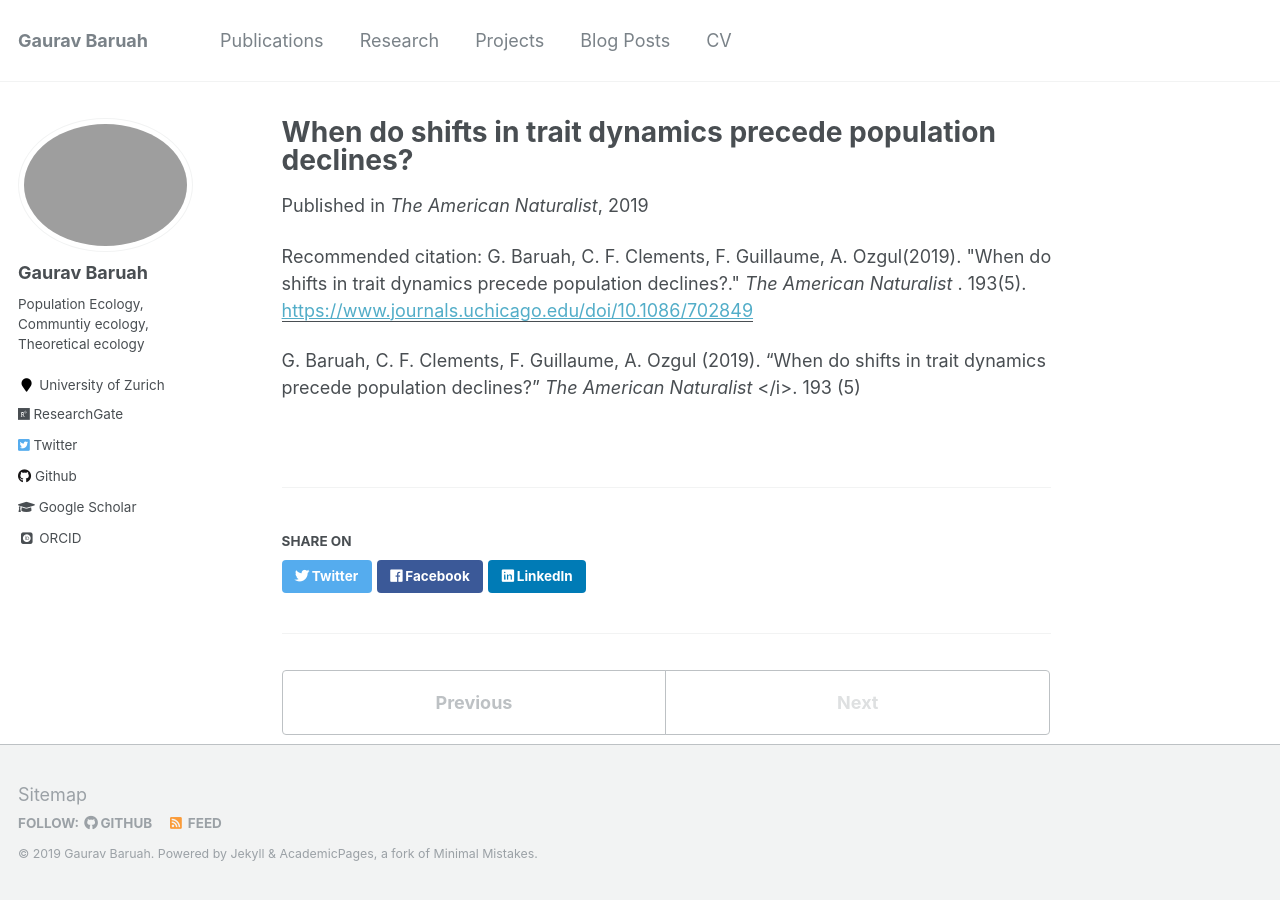
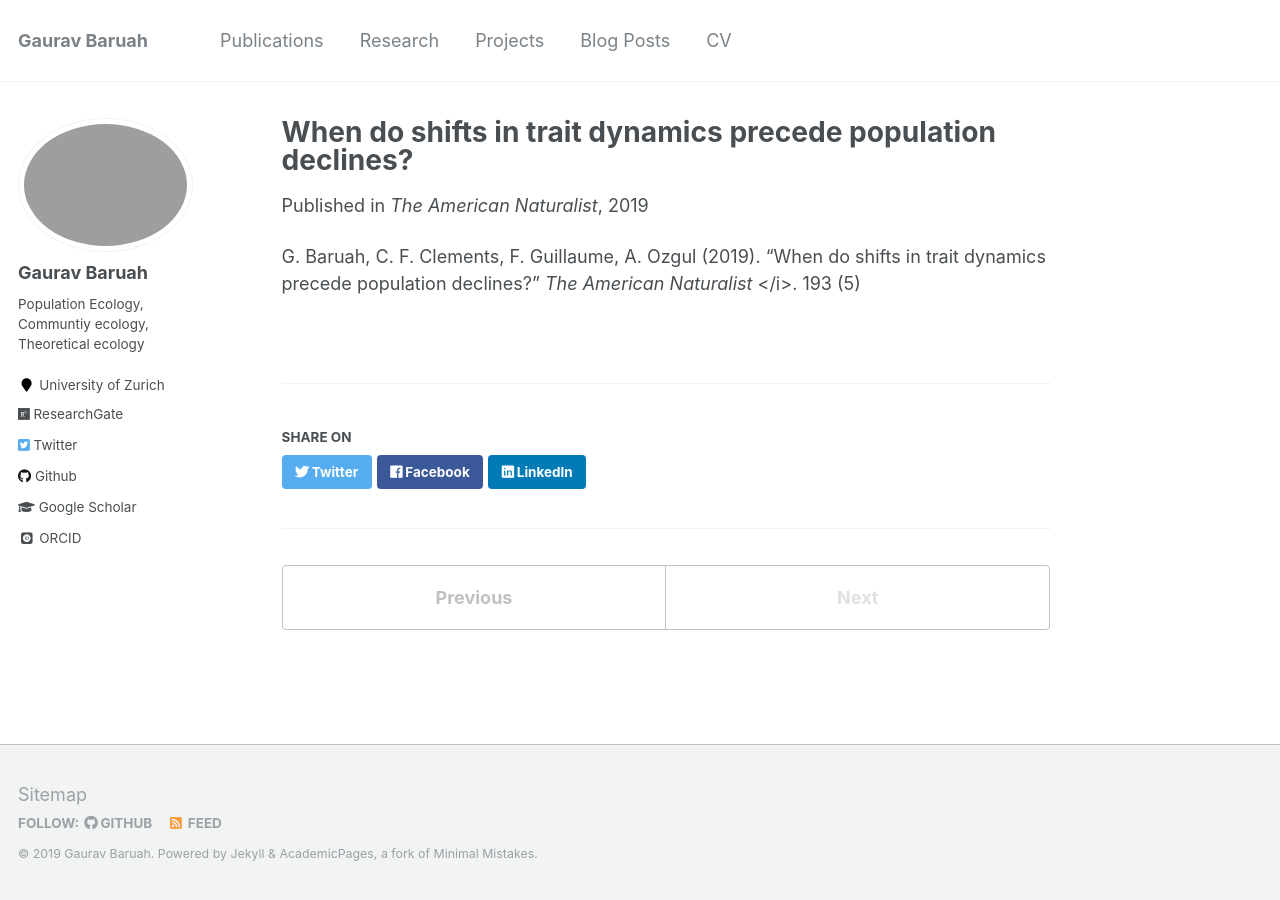
Before and after one commit to GauravKBaruah/GauravKBaruah.github.io, a Jekyll site: the page built from _publications/2009-10-01-paper-title-number-1.md, in a window 1280 px wide. Built offline with Jekyll 4.4.1, drawn with Linux system fonts in a browser that asks for light colours; some web fonts are replaced.

Commit message:
modified page

```diff
--- a/_publications/2009-10-01-paper-title-number-1.md
+++ b/_publications/2009-10-01-paper-title-number-1.md
@@ -6,7 +6,7 @@ excerpt: 'This paper is about early warning signals, quantitative genetics, popu
 date: 2019-04-23
 venue: 'The American Naturalist'
 paperurl: 'https://www.journals.uchicago.edu/doi/10.1086/702849'
-citation: 'G. Baruah, C. F. Clements, F. Guillaume, A. Ozgul(2019). &quot;When do shifts in trait dynamics precede population declines?.&quot; <i>The American Naturalist </i>. 193(5).'
+
 ---
 
 G. Baruah, C. F. Clements, F. Guillaume, A. Ozgul (2019). "When do shifts in trait dynamics precede population declines?" <i>The American Naturalist </i></i>. 193 (5)
```
